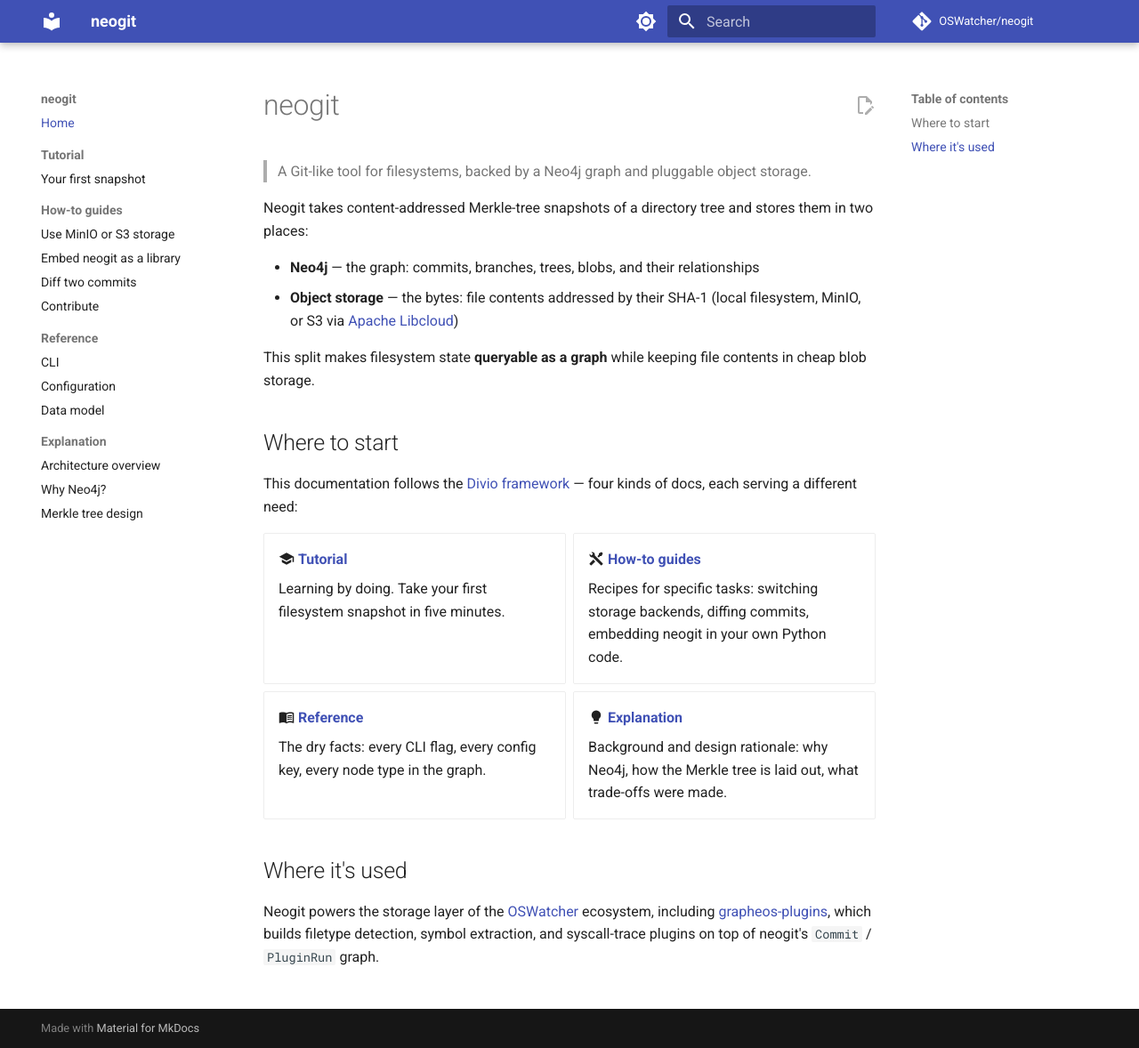
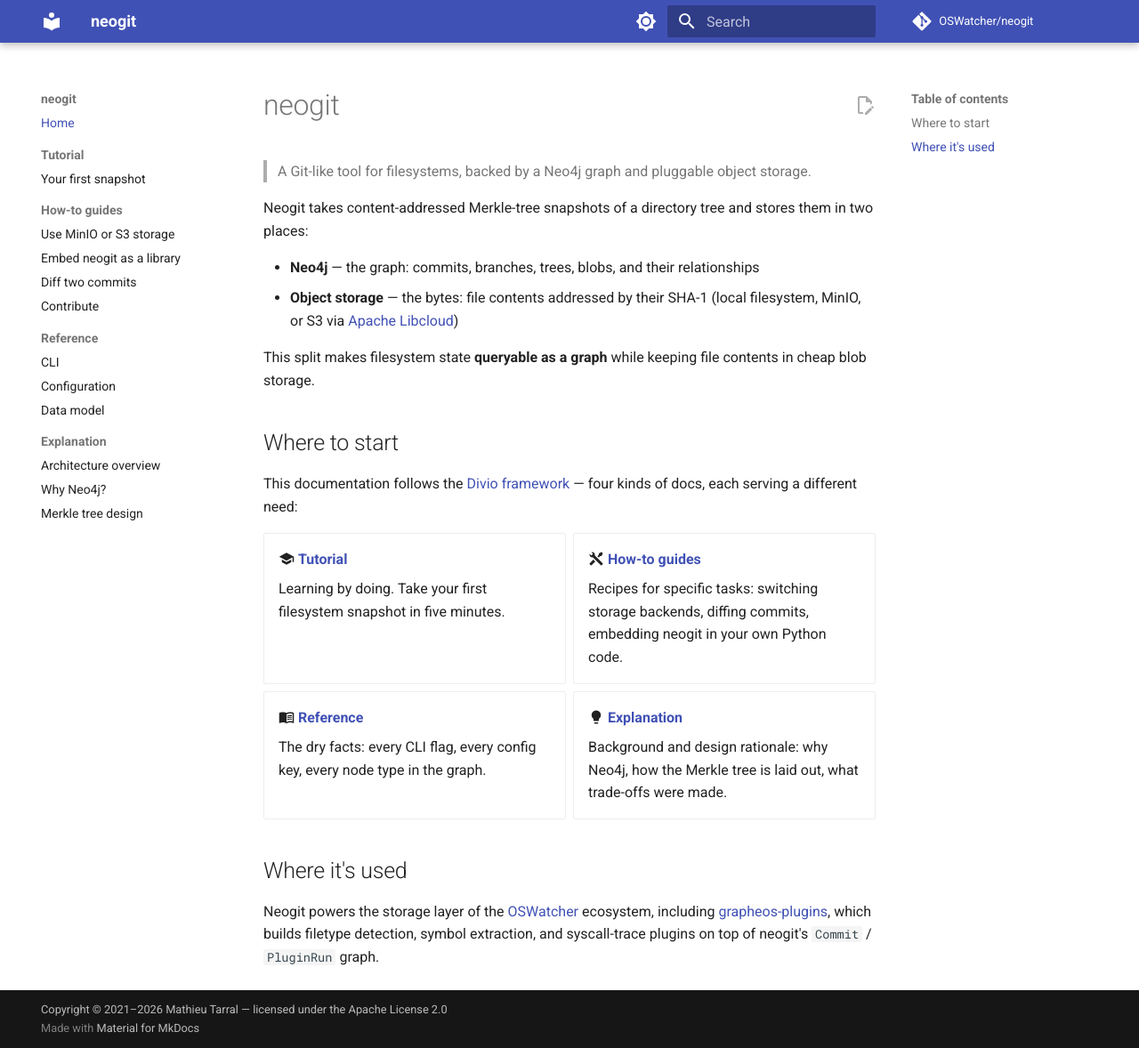
Before and after one commit to OSWatcher/neogit, an MkDocs documentation site: the page built from docs/index.md, in a window 1280 px wide and 1178 px high. Shown: the whole window at 89% size. Built offline with MkDocs 1.6.1 and Material for MkDocs 9.7.7, drawn with Linux system fonts in a browser that asks for light colours; comment, search, counter and statistics services are not loaded.

Commit message:
docs: show Apache 2.0 license in the site footer
Use Material for MkDocs' `copyright` config key (the equivalent of
Sphinx's conf.py copyright) so every page footer carries the copyright
and a link to the Apache 2.0 license, site-wide.

Co-Authored-By: Claude Opus 4.7 <noreply@anthropic.com>

```diff
--- a/mkdocs.yml
+++ b/mkdocs.yml
@@ -4,6 +4,9 @@ site_url: https://oswatcher.github.io/neogit/
 repo_url: https://github.com/OSWatcher/neogit
 repo_name: OSWatcher/neogit
 edit_uri: edit/master/docs/
+copyright: >
+  Copyright &copy; 2021&ndash;2026 Mathieu Tarral &mdash;
+  licensed under the <a href="https://www.apache.org/licenses/LICENSE-2.0">Apache License 2.0</a>
 
 theme:
   name: material
```
